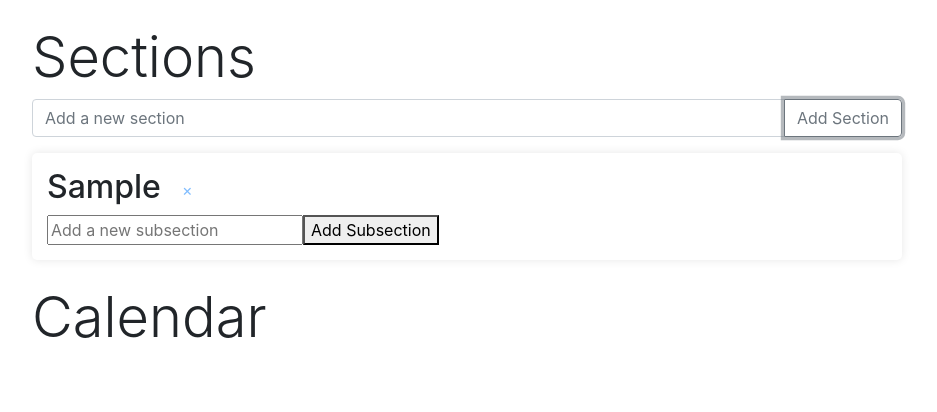
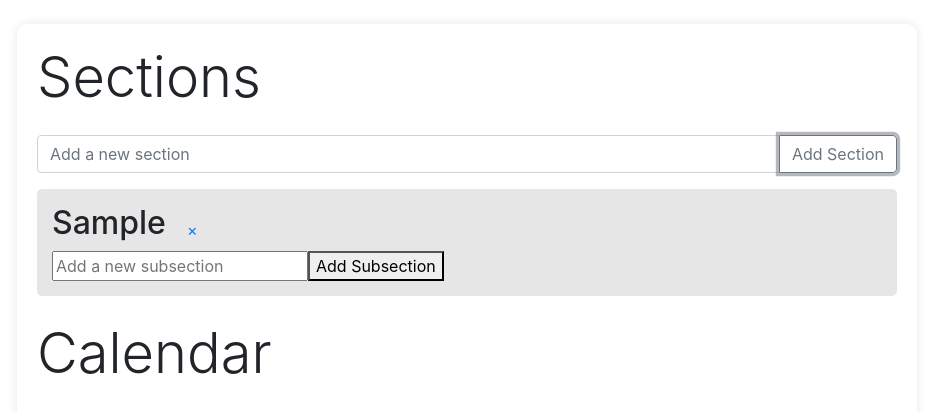
Before and after one commit to JustSia/calendarapp, a website: page index.html in a window 1280 px wide. Both pictures are taken after typing "Sample" into the empty fields and a click on the button "Add Section". Shown: the whole page, without its empty margins (173-1110 px from the left). Drawn offline with nearby package versions, Linux system fonts and the light colour scheme.

Commit message:
Improved UI design

```diff
--- a/index.html
+++ b/index.html
@@ -9,7 +9,7 @@
 <body>
     <div id="app" class="container mt-4">
         <div id="sections-container" class="mb-4">
-            <h1 class="display-4">Sections</h1>
+            <h1 class="display-4 mb-4">Sections</h1>
 
             <form id="section-form" class="mb-3">
                 <div class="input-group">
@@ -20,9 +20,8 @@
                 </div>
             </form>
         </div>
-
         <div id="calendar-container">
-            <h1 class="display-4">Calendar</h1>
+            <h1 class="display-4 mb-4">Calendar</h1>
         </div>
     </div>
     <script src="app.js"></script>
--- a/styles.css
+++ b/styles.css
@@ -1,32 +1,50 @@
 body {
-    background-color: #f8f9fa;
+    background-color: #f1f1f1;
+    font-family: 'Segoe UI', Tahoma, Geneva, Verdana, sans-serif;
 }
 
 #app {
     max-width: 900px;
+    background-color: #ffffff;
+    box-shadow: 0px 0px 10px 0px rgba(0, 0, 0, 0.1);
+    padding: 20px;
+    border-radius: 10px;
 }
 
 .section, .subsection {
-    background-color: #fff;
-    margin-bottom: 15px;
+    background-color: #e6e6e6;
     padding: 15px;
     border-radius: 5px;
-    box-shadow: 0 0 10px rgba(0,0,0,0.1);
+    margin-bottom: 15px;
+    transition: all 0.3s ease;
 }
 
-button {
-    margin-top: 10px;
+.input-group, .btn {
+    border-radius: 5px;
 }
 
 .btn-delete {
-    font-size: 1.5rem;
-    opacity: 0.5;
-    position: relative;
-    top: -4px;
+    font-size: 20px;
+    color: #999;
+    background: none;
+    border: none;
     padding: 0;
+    cursor: pointer;
 }
 
 .btn-delete:hover {
-    opacity: 1;
-    text-decoration: none;
+    color: #333;
+    transition: color 0.3s ease;
 }
+
+.section:hover, .subsection:hover {
+    background-color: #d4d4d4;
+}
+
+@media (max-width: 768px) {
+    #app {
+        box-shadow: none;
+        border-radius: 0;
+        padding: 10px;
+    }
+}
```
